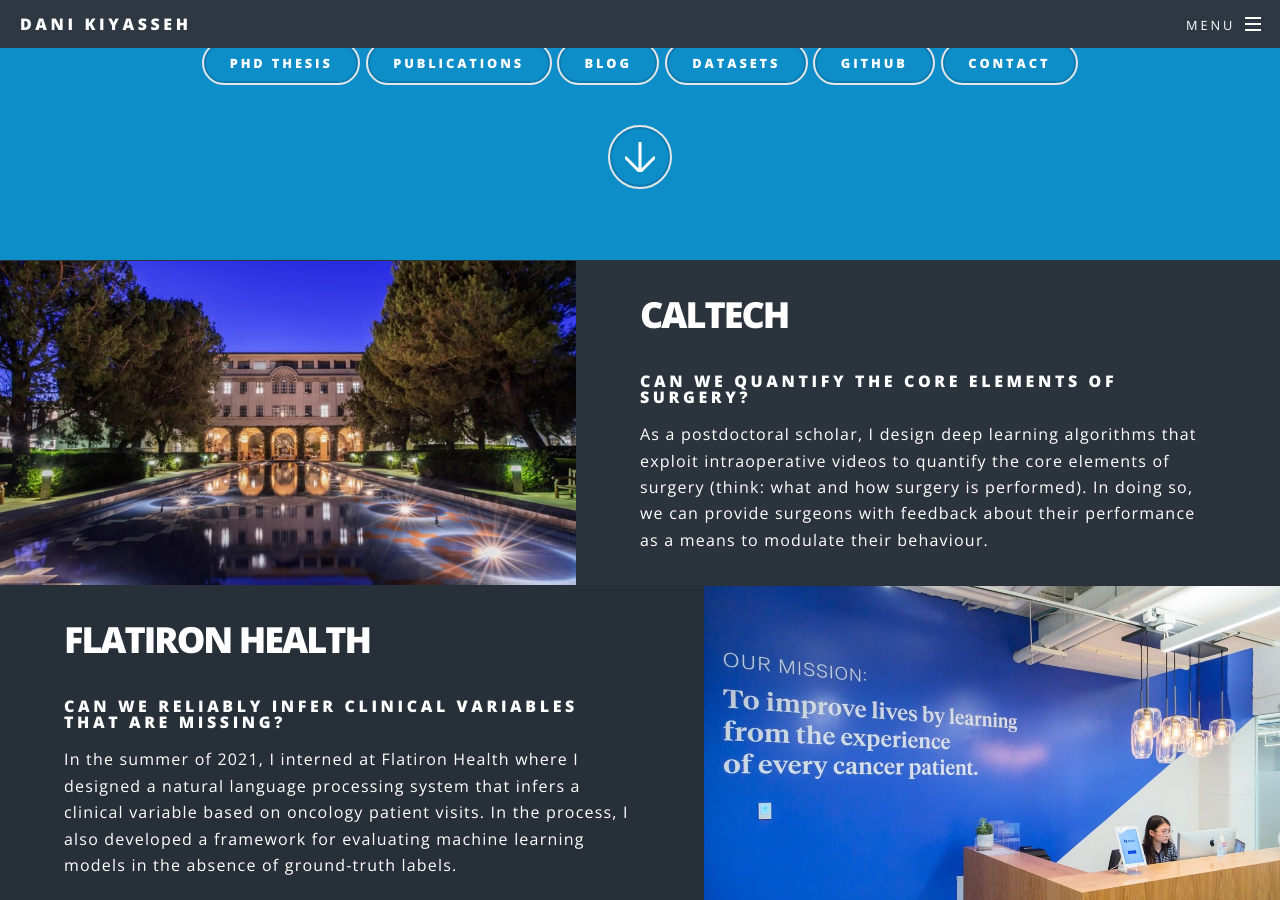
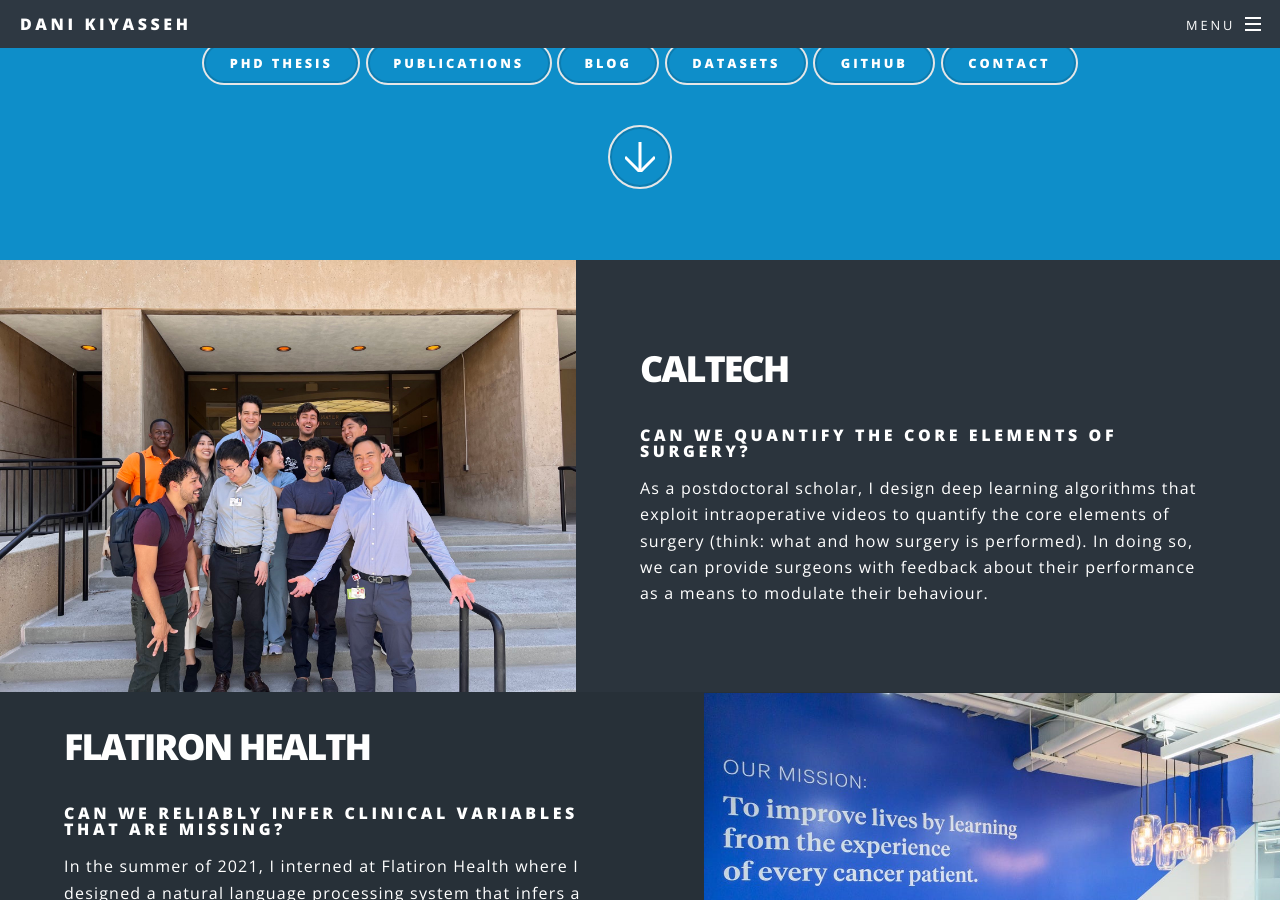
Before and after one commit to danikiyasseh/danikiyasseh.github.io, a Jekyll site: the page index.html, which Jekyll copies as it is, in a window 1280 px wide and 900 px high, scrolled down 1697 px. Built offline with Jekyll 4.4.1, drawn with Linux system fonts in a browser that asks for light colours; comment, search, counter and statistics services are not loaded.

Commit message:
Update index.html

```diff
--- a/index.html
+++ b/index.html
@@ -137,7 +137,7 @@
 			        <section id="experience" class="wrapper alt style2">
 
 					<section class="spotlight">
-			        		<div class="image"><img src="images/caltech_night.jpg" alt="Ox" /></div><div class="content">
+			        		<div class="image"><img src="images/postdoc_usc_final_day.jpg" alt="Ox" /></div><div class="content">
 			        		<h2><a href="https://www.cms.caltech.edu/">Caltech</a></h2>
  						<h1>Can we quantify the core elements of surgery?</h1>
 						<p style="text-align:left;">
```
